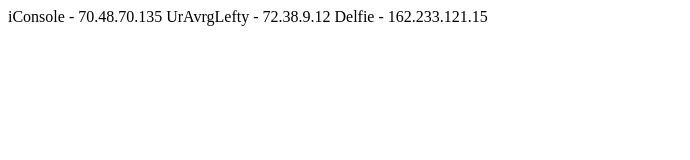
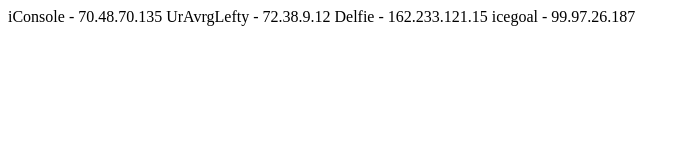
Before and after one commit to IlIlIllllIIIllIllIllIIllIIl/..., a plain HTML site: page index.html in a window 1280 px wide. Shown: the whole page, without its empty margins (0-690 px from the left). Drawn offline with Linux system fonts and the light colour scheme.

Commit message:
Update index.html

```diff
--- a/index.html
+++ b/index.html
@@ -10,7 +10,7 @@
      iConsole - 70.48.70.135
      UrAvrgLefty - 72.38.9.12
      Delfie - 162.233.121.15
-
+     icegoal - 99.97.26.187
 
 
 
```
